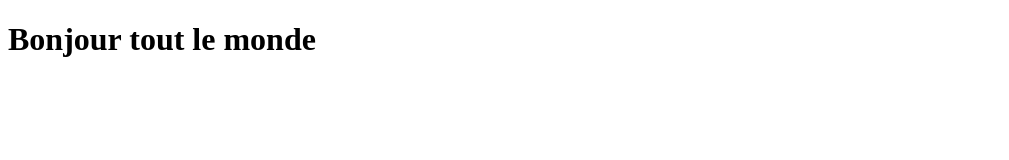
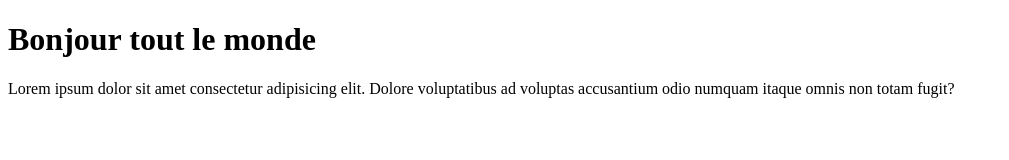
Before and after one commit to yanouyehiel/tuto_git, a plain HTML site: page index.html in a window 1280 px wide. Shown: the whole page, without its empty margins (0-1009 px from the left). Drawn offline with Linux system fonts and the light colour scheme.

```diff
--- a/index.html
+++ b/index.html
@@ -8,6 +8,7 @@
 <body>
     <div class="item">
         <h1>Bonjour tout le monde</h1>
+        <p>Lorem ipsum dolor sit amet consectetur adipisicing elit. Dolore voluptatibus ad voluptas accusantium odio numquam itaque omnis non totam fugit?</p>
     </div>
 </body>
 </html>
```
